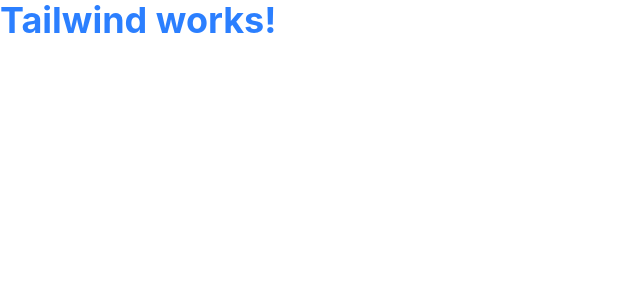
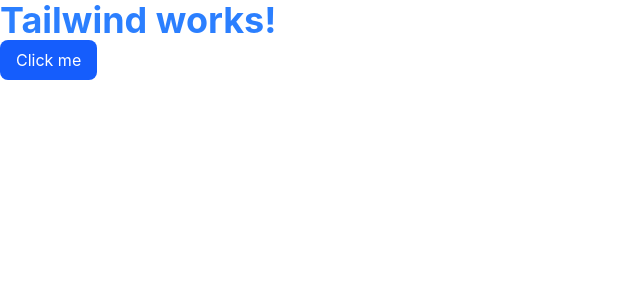
Before and after one commit to steinbergyesodot-a11y/PARKLI-NEW_UI, a React (Vite) app in the folder ParkliFront/: page / in a window 1280 px wide. Shown: the top 300 px of the page, without its empty margins (0-640 px from the left). Built offline with nearby package versions, Linux system fonts and the light colour scheme.

Commit message:
feat: added a global button component

```diff
--- a/ParkliFront/src/App.tsx
+++ b/ParkliFront/src/App.tsx
@@ -1,8 +1,13 @@
+import Button from "./components/Button"
+
 function App() {
   return (
+    <>
     <h1 className="text-4xl font-bold text-blue-500">
       Tailwind works!
     </h1>
+    <Button>Click me</Button>
+    </>
   )
 }
 
--- /dev/null
+++ b/ParkliFront/src/components/Button.tsx
@@ -0,0 +1,19 @@
+import type { ButtonHTMLAttributes } from "react";
+
+interface ButtonProps extends ButtonHTMLAttributes<HTMLButtonElement> {
+  children: React.ReactNode;
+}
+
+function Button({ children, onClick, className = "", ...props }: ButtonProps) {
+  return (
+    <button
+      onClick={onClick}
+      className={`px-4 py-2 rounded-lg bg-blue-600 text-white hover:bg-blue-700 transition ${className}`}
+      {...props}
+    >
+      {children}
+    </button>
+  );
+}
+
+export default Button;
--- /dev/null
+++ b/ParkliFront/src/pages/HomePage.tsx
@@ -0,0 +1,8 @@
+
+export function HomePage(){
+    return(
+        <div>
+            <h1>Home Page</h1>
+        </div>
+    )
+}
```
